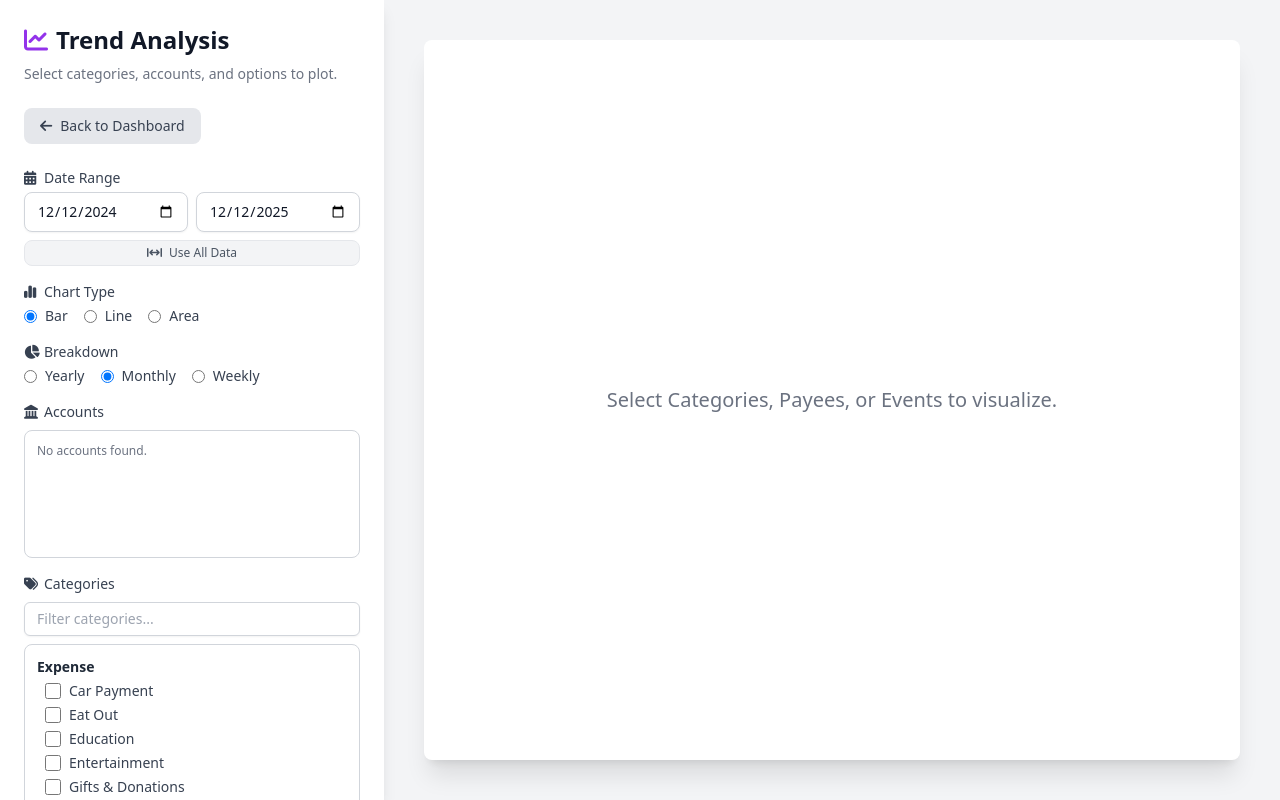
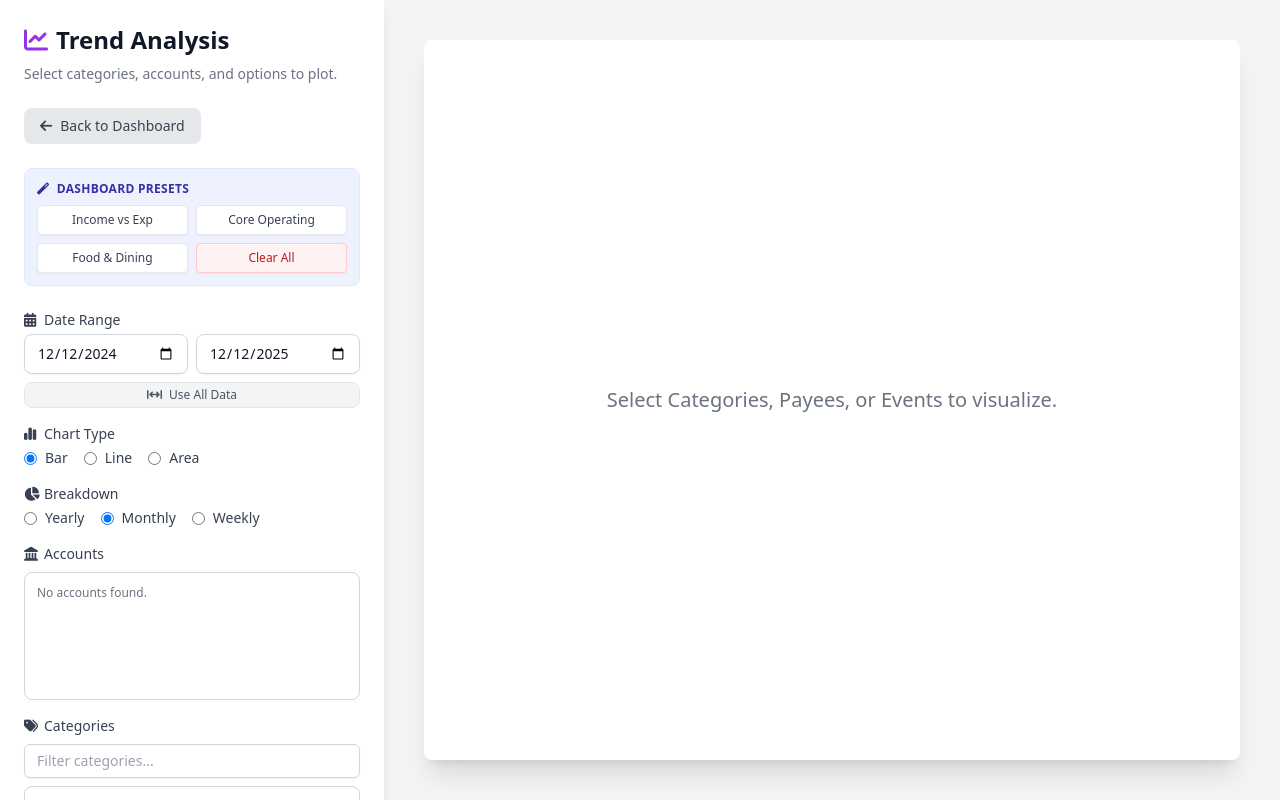
Before and after one commit to Beornin/moneyTracker, a Flask app: page /trends in a window 1280 px wide. Run offline with Flask 3, Linux system fonts and the light colour scheme; some libraries are stand-ins or nearby versions.

Commit message:
making it where trends has auto filters similar to dashboard

```diff
--- a/app.py
+++ b/app.py
@@ -1344,6 +1344,8 @@
 
     return redirect(url_for('manage_rules'))
 
+
+
 @app.route('/categorize', methods=['GET','POST'])
 def categorize():
     if request.method == 'POST':
@@ -1768,14 +1770,19 @@
         if c.type not in grouped_categories: grouped_categories[c.type] = []
         grouped_categories[c.type].append(c)
 
-    # FIX: Retrieve all accounts to pass to the template
     accounts = Account.query.order_by(Account.name).all()
 
     results = db.session.query(func.coalesce(PayeeRule.display_name, Payee.name).label('label')).select_from(Payee).outerjoin(PayeeRule).distinct().order_by('label').all()
     unique_labels = [r.label for r in results if r.label]
 
-    # FIX: Pass 'accounts' to the template
-    return render_template('trends.html', grouped_categories=grouped_categories, all_events=Event.query.all(), payee_labels=unique_labels, accounts=accounts)
+    # CHANGED: Added EXCLUDED_CAT_CORE and EXCLUDED_CAT to the context
+    return render_template('trends.html',
+                           grouped_categories=grouped_categories,
+                           all_events=Event.query.all(),
+                           payee_labels=unique_labels,
+                           accounts=accounts,
+                           excluded_core=EXCLUDED_CAT_CORE,
+                           excluded_cat=EXCLUDED_CAT)
 
 @app.route('/api/trend_data', methods=['POST'])
 def get_trend_data():
--- a/templates/trends.html
+++ b/templates/trends.html
@@ -44,6 +44,25 @@
             </a>
 
             <form id="trends-form" class="space-y-4">
+                <div class="mb-6 p-3 bg-indigo-50 dark:bg-indigo-900/30 rounded-lg border border-indigo-100 dark:border-indigo-800">
+                <h3 class="text-xs font-bold text-indigo-800 dark:text-indigo-300 uppercase tracking-wide mb-2">
+                    <i class="fa-solid fa-magic mr-1"></i> Dashboard Presets
+                </h3>
+                <div class="grid grid-cols-2 gap-2">
+                    <button type="button" onclick="applyPreset('income_vs_expense')" class="text-xs bg-white dark:bg-gray-800 hover:bg-indigo-50 dark:hover:bg-indigo-900 border border-gray-200 dark:border-gray-700 rounded px-2 py-1.5 text-gray-700 dark:text-gray-300 shadow-sm transition">
+                        Income vs Exp
+                    </button>
+                    <button type="button" onclick="applyPreset('core_operating')" class="text-xs bg-white dark:bg-gray-800 hover:bg-indigo-50 dark:hover:bg-indigo-900 border border-gray-200 dark:border-gray-700 rounded px-2 py-1.5 text-gray-700 dark:text-gray-300 shadow-sm transition">
+                        Core Operating
+                    </button>
+                    <button type="button" onclick="applyPreset('groceries')" class="text-xs bg-white dark:bg-gray-800 hover:bg-indigo-50 dark:hover:bg-indigo-900 border border-gray-200 dark:border-gray-700 rounded px-2 py-1.5 text-gray-700 dark:text-gray-300 shadow-sm transition">
+                        Food & Dining
+                    </button>
+                    <button type="button" onclick="applyPreset('clear')" class="text-xs bg-red-50 dark:bg-red-900/20 hover:bg-red-100 dark:hover:bg-red-900/40 border border-red-200 dark:border-red-800 rounded px-2 py-1.5 text-red-700 dark:text-red-400 shadow-sm transition">
+                        Clear All
+                    </button>
+                </div>
+            </div>
                 <div>
                     <label class="block text-sm font-medium text-gray-700 dark:text-gray-300 mb-1">
                         <i class="fa-solid fa-calendar-days w-4 mr-1"></i>Date Range
@@ -133,7 +152,10 @@
                                 <div class="space-y-1 pl-2">
                                     {% for cat in categories %}
                                     <label class="flex items-center cursor-pointer item-label">
-                                        <input type="checkbox" name="category_ids" value="{{ cat.id }}" class="h-4 w-4 text-blue-600 border-gray-300 dark:border-gray-600 rounded">
+                                        <input type="checkbox" name="category_ids" value="{{ cat.id }}"
+                                               data-name="{{ cat.name }}"
+                                               data-group="{{ group_name }}"
+                                               class="h-4 w-4 text-blue-600 border-gray-300 dark:border-gray-600 rounded">
                                         <span class="ml-2 text-sm text-gray-700 dark:text-gray-300">{{ cat.name }}</span>
                                     </label>
                                     {% endfor %}
@@ -213,6 +235,59 @@
     </div>
 
     <script>
+        const EXCLUDED_CORE = {{ excluded_core|tojson }};
+        const EXCLUDED_CAT = "{{ excluded_cat }}"; // Single string
+
+        function applyPreset(presetName) {
+            // 1. Reset all checkboxes
+            document.querySelectorAll('input[type="checkbox"]').forEach(el => el.checked = false);
+
+            // 2. Default Chart Settings
+            document.querySelector('input[name="chart_type"][value="bar"]').checked = true;
+            document.querySelector('input[name="time_bucket"][value="month"]').checked = true;
+
+            const catInputs = document.querySelectorAll('input[name="category_ids"]');
+
+            if (presetName === 'clear') return;
+
+            if (presetName === 'income_vs_expense') {
+                catInputs.forEach(input => {
+                    const group = input.dataset.group;
+                    const name = input.dataset.name;
+                    // Select Income and Expenses, excluding the global ignored category
+                    if ((group === 'Income' || group === 'Expense') && name !== EXCLUDED_CAT) {
+                        input.checked = true;
+                    }
+                });
+            }
+            else if (presetName === 'core_operating') {
+                catInputs.forEach(input => {
+                    const group = input.dataset.group;
+                    const name = input.dataset.name;
+                    // Logic: Income + Expense, MINUS global excluded MINUS core excluded
+                    if ((group === 'Income' || group === 'Expense') &&
+                        name !== EXCLUDED_CAT &&
+                        !EXCLUDED_CORE.includes(name)) {
+                        input.checked = true;
+                    }
+                });
+            }
+            else if (presetName === 'groceries') {
+                catInputs.forEach(input => {
+                    const name = input.dataset.name;
+                    if (name === 'Groceries' || name === 'Eat Out') {
+                        input.checked = true;
+                    }
+                });
+            }
+
+            // 3. Re-check all Accounts (default behavior usually includes accounts)
+            document.querySelectorAll('input[name="account_ids"]').forEach(el => el.checked = true);
+
+            // 4. Trigger Chart Generation
+            document.getElementById('generate-chart').click();
+        }
+
         document.addEventListener('DOMContentLoaded', function() {
             const form = document.getElementById('trends-form');
             const chartContainer = document.getElementById('chart-container');
```
